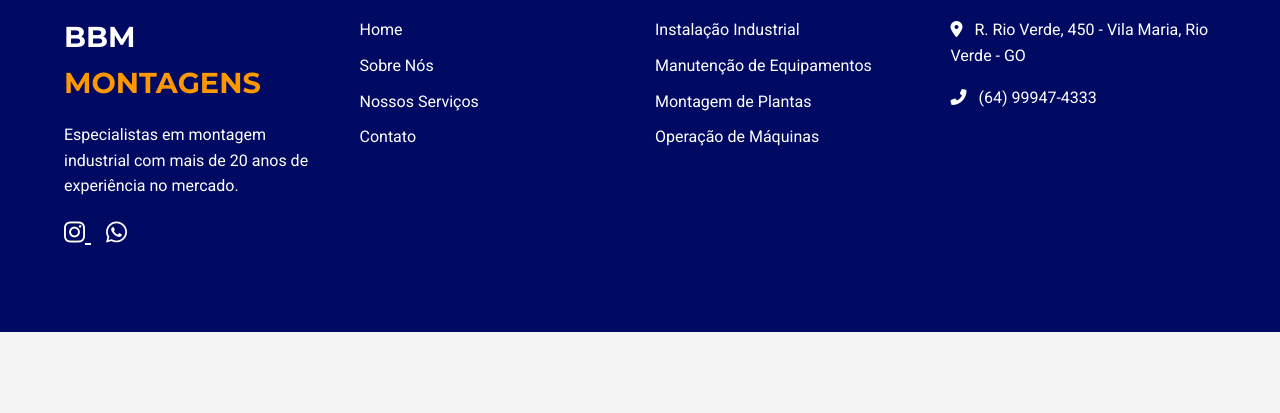
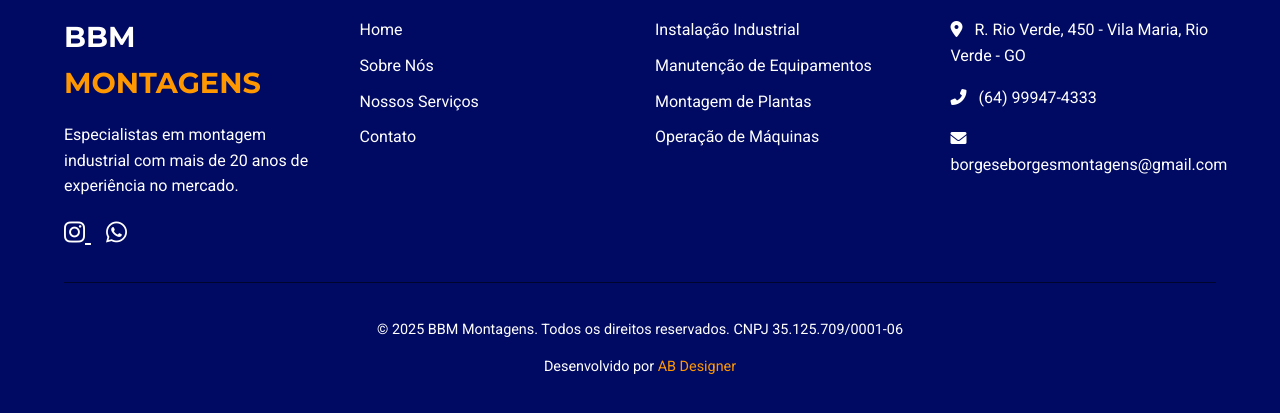
Before and after one commit to bbmmontagens/BBMGaleria, a website: page index.html in a window 1280 px wide. Shown: the part 2459-2872 px from the top of the page. Before the commit the page ends 2791 px from the top, so only its background shows below. Drawn offline with Linux system fonts and the light colour scheme.

Commit message:
Update index.html

```diff
--- a/index.html
+++ b/index.html
@@ -279,7 +279,15 @@
                     </ul>
                 </div>
 
-                <div class="footer-col contact-col">
-                    <h4>Contato</h4>
-                    <p><i class="fas fa-map-marker-alt"></i> R. Rio Verde, 450 - Vila Maria, Rio Verde - GO</p>
-                    <p><i class="fas fa-phone-alt"></i> (64) 99947-4333</p>
+                 <div class="footer-col contact-col">
+            <h4>Contato</h4>
+            <p><i class="fas fa-map-marker-alt"></i> R. Rio Verde, 450 - Vila Maria, Rio Verde - GO</p>
+            <p><i class="fas fa-phone-alt"></i> (64) 99947-4333</p>
+            <p><i class="fas fa-envelope"></i> borgeseborgesmontagens@gmail.com</p>
+          </div>
+        </div>
+
+        <div class="footer-bottom">
+            <p>&copy; 2025 BBM Montagens. Todos os direitos reservados. CNPJ 35.125.709/0001-06</p>
+            <p>Desenvolvido por <a href="https://abdesignerofc.github.io/ABDesigner/" target="_blank" rel="noopener noreferrer">AB Designer</a></p>
+        </div>
```
